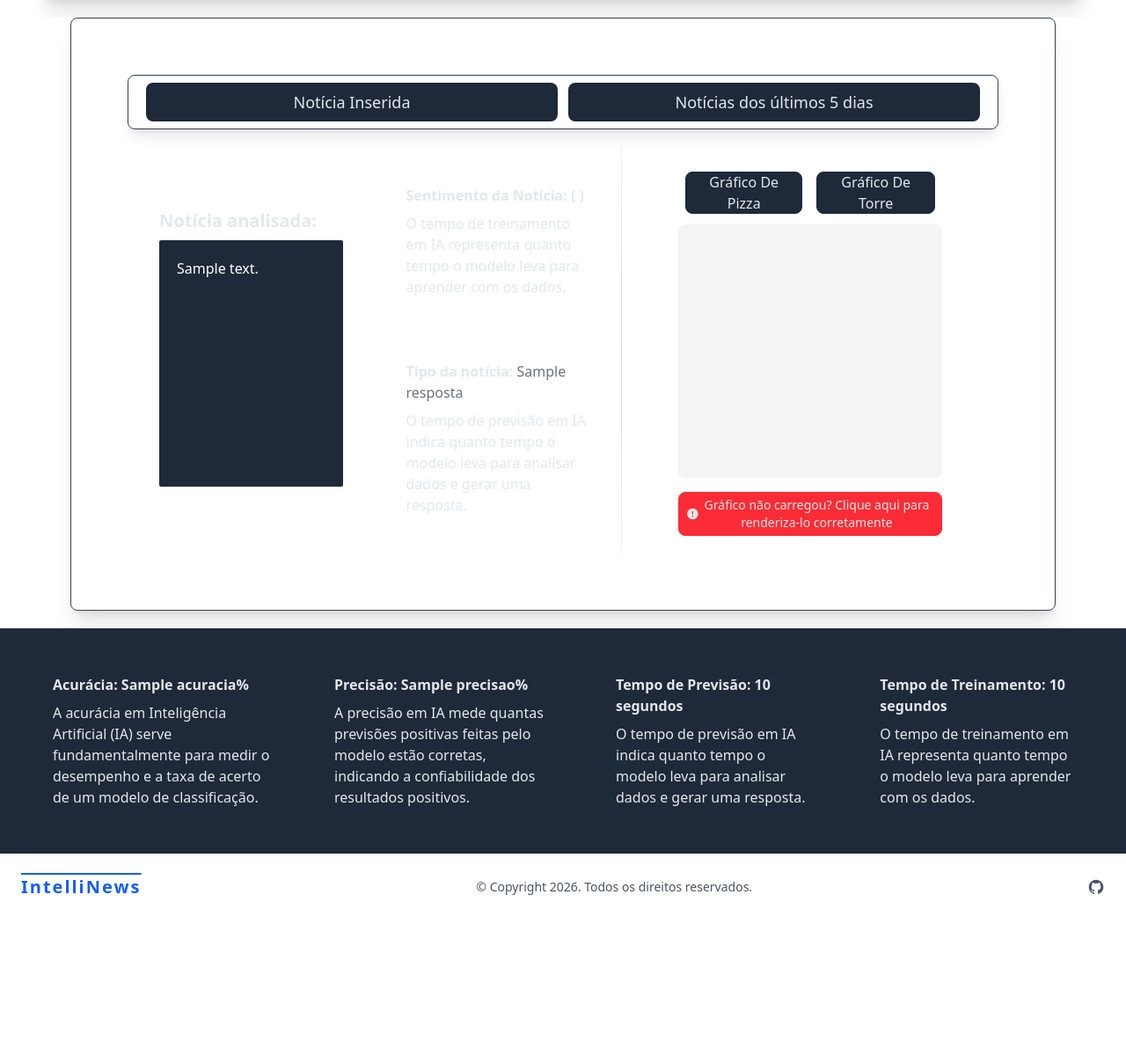
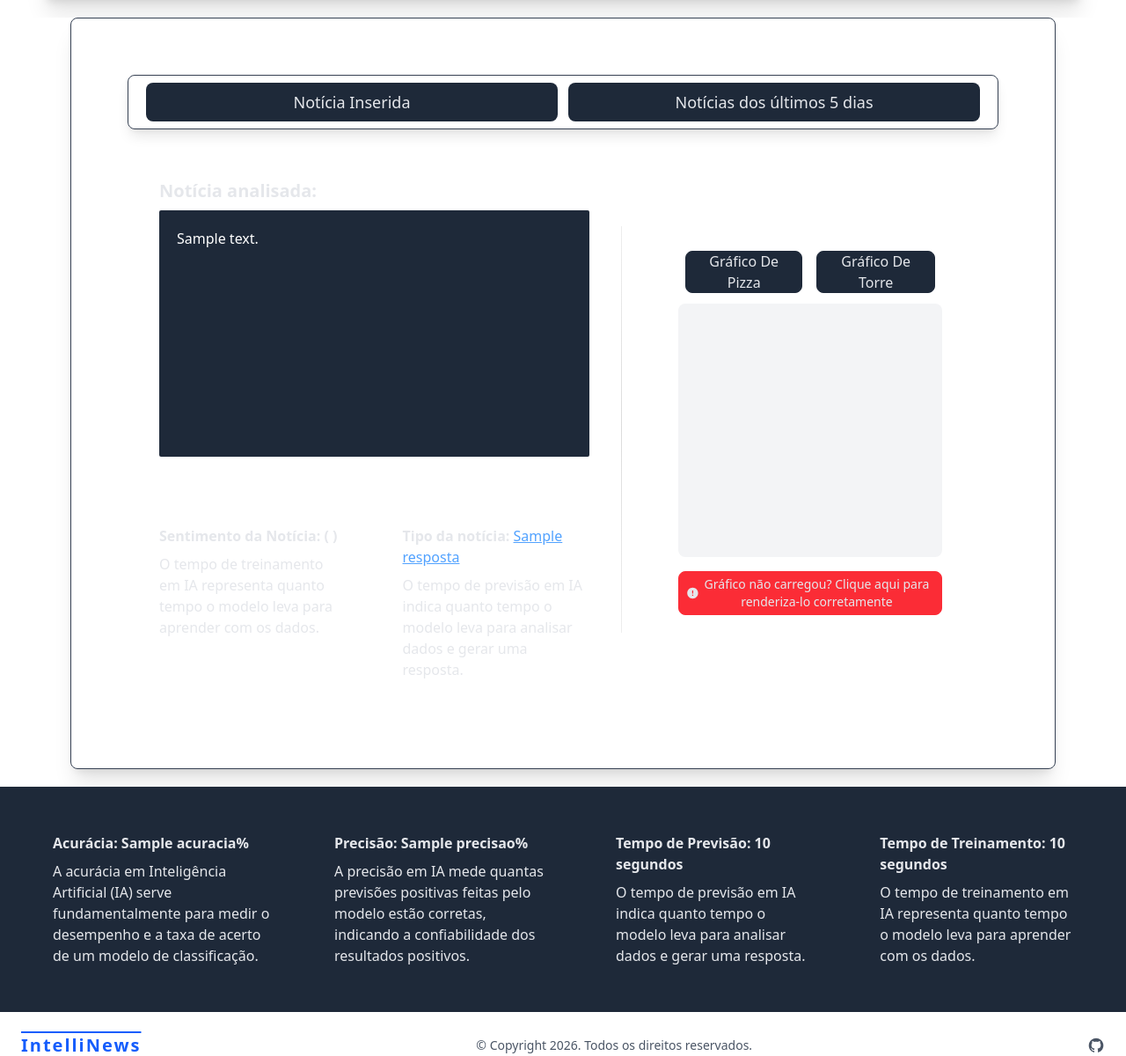
Before and after one commit to Gabriel485s/TextAnalyzer, a Django app: template analiseTexto/templates/result.html in a window 1280 px wide. Shown: the part 210-1410 px from the top of the page at 88% size. Before the commit the page ends 1227 px from the top, so only its background shows below. Run offline with Django 5.2, Linux system fonts and the light colour scheme; the template is opened without the code that fills it: most values are stand-ins (such as "Sample title", 1, 10 or a date in 2020); a map, chart or similar area stays blank; parts of the project's set-up code (start-up, migrations or seed data) failed here and were passed over.

Commit message:
UPDATE: 'Fixado botão de reiniciar graficos na pagina dos ultimos 5 dias; refeito o posicionamento e tamanho da parte de Noticia inserida pelo usuario'

```diff
--- a/analiseTexto/templates/result.html
+++ b/analiseTexto/templates/result.html
@@ -176,18 +176,21 @@
 
                 <!-- User Insert News -->
                 <div id="user-news" class="flex flex-row justify-between items-center min-h-full w-full real-content">
+
+
                     <div class="flex flex-col">
-                        <div class="max-w-xs p-9 text-gray-200">
+                        <div class="flex flex-col">
+                            <div class="max-w-2xl p-9 text-gray-200">
                                 <h2 class=" max-w-xs pb-2 text-gray-200 text-xl font-bold">Notícia analisada:</h2>
                                 <textarea name="texto" id="texto" rows="10" cols="100" readonly class="text-white p-5 rounded-xs bg-gray-800 w-full resize-none overflow-y-scroll
           [&::-webkit-scrollbar]:w-3
-      [&::-webkit-scrollbar-track]:bg-gray-900
+          [&::-webkit-scrollbar-track]:bg-gray-800
           [&::-webkit-scrollbar-thumb]:bg-gray-700
           [&::-webkit-scrollbar-thumb]:rounded-full">{{texto}}</textarea>
                             </div>
 
                         </div>
-                    <div class="flex flex-col">
+                    <div class="flex flex-row">
 
                         <div class=" max-w-xs p-9 text-gray-200">
                             <h1 class="font-bold">Sentimento da Notícia:
@@ -212,13 +215,16 @@
 
                         <div class=" max-w-xs  p-9 text-gray-200">
                             <h1 class="font-bold">Tipo da notícia: <span
-                                    class="text-gray-500 text-md font-normal">{{resposta}}</span></h1>
+                                    class="text-blue-400 text-md font-normal underline">{{resposta}}</span></h1>
 
                             <p class=" mt-2">O tempo de previsão em IA indica quanto tempo o modelo leva para analisar
                                 dados e
                                 gerar uma resposta.</p>
                         </div>
                     </div>
+
+                    </div>
+
                     <div class="flex flex-1">
                         <div
                             class="h-2xl min-h-[1em] w-px self-stretch bg-gradient-to-tr from-transparent via-neutral-500 to-transparent opacity-25 dark:via-neutral-400">
@@ -265,6 +271,15 @@
 
                     <h1 class="text-2xl text-gray-200 font-bold mb-6">Notícias dos Últimos 5 Dias</h1>
 
+                    <button onclick="carregar()"
+                        class="fixed bottom-4 right-4 mb-4 bg-red-600 px-2 py-1 text-sm rounded-lg text-gray-200 transition duration-100 ease-in-out flex items-center flex-row border-1 border-red-500 hover:border-white active:bg-red-400">
+                        <svg viewBox="0 0 40 40" class="w-6 h-6 fill-current">
+                            <path
+                                d="M20 3.33331C10.8 3.33331 3.33337 10.8 3.33337 20C3.33337 29.2 10.8 36.6666 20 36.6666C29.2 36.6666 36.6667 29.2 36.6667 20C36.6667 10.8 29.2 3.33331 20 3.33331ZM21.6667 28.3333H18.3334V25H21.6667V28.3333ZM21.6667 21.6666H18.3334V11.6666H21.6667V21.6666Z">
+                            </path>
+                        </svg>
+                        Recarregar Gráfico
+                    </button>
                     <div
                         class="w-full text-gray-200 content-graph border-1 border-gray-800 p-5 rounded-sm shadow-lg mb-5">
                         <div class="flex items-center gap-2 mb-2">
@@ -535,15 +550,7 @@
                             </div>
                         </div>
                     </div>
-                    <button onclick="carregar()"
-                        class="mt-4 bg-red-500 px-2 py-1 text-sm rounded-lg text-gray-200 transition duration-100 ease-in-out flex items-center flex-row border-1 border-red-500 hover:border-white active:bg-red-400">
-                        <svg viewBox="0 0 40 40" class="w-6 h-6 fill-current">
-                            <path
-                                d="M20 3.33331C10.8 3.33331 3.33337 10.8 3.33337 20C3.33337 29.2 10.8 36.6666 20 36.6666C29.2 36.6666 36.6667 29.2 36.6667 20C36.6667 10.8 29.2 3.33331 20 3.33331ZM21.6667 28.3333H18.3334V25H21.6667V28.3333ZM21.6667 21.6666H18.3334V11.6666H21.6667V21.6666Z">
-                            </path>
-                        </svg>
-                        Gráfico não carregou? Clique aqui para renderiza-lo corretamente
-                    </button>
+
                 </div>
 
             </div>
```
Also changed, not shown: analiseTexto/db.sqlite3. Lines whose indentation alone changed are shown as unchanged.
